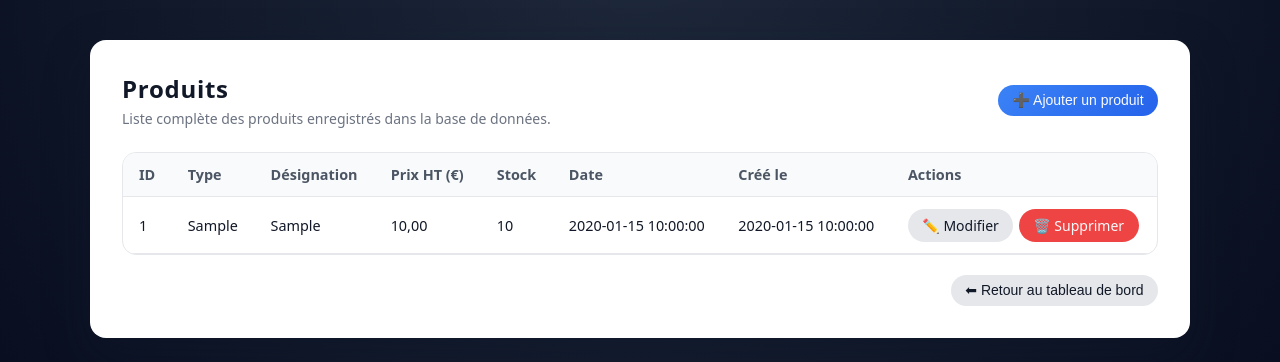
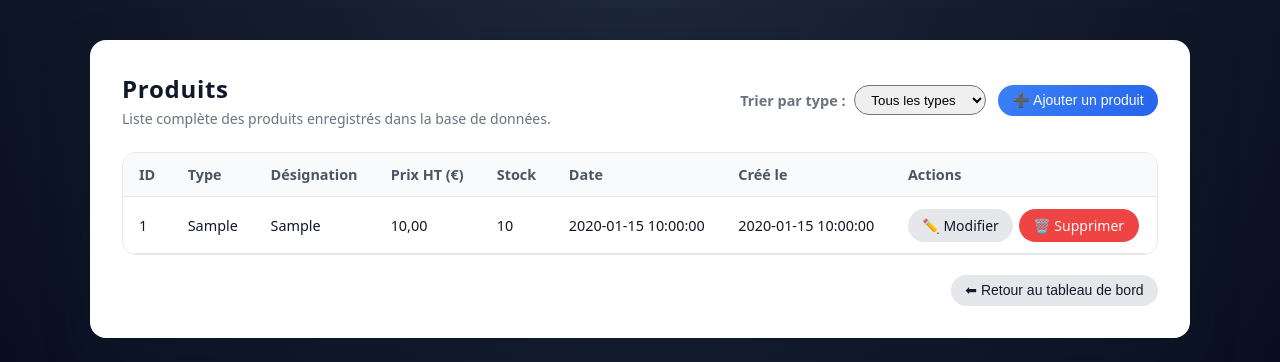
Before and after one commit to LordWe4pOns/M1_Web_classic, a PHP site: page /produit_list.php in a window 1280 px wide. Shown: the part 58-420 px from the top of the page. Run offline with PHP 8.4, Linux system fonts and the light colour scheme; the visitor is signed in with stand-in values (Sample User, id 1); tables that the repository leaves empty or names only in its code hold one stand-in row (values such as "Sample post").

Commit message:
feat add product filter

```diff
--- a/produit_list.php
+++ b/produit_list.php
@@ -8,21 +8,31 @@ if (!isset($_SESSION['user_id'])) {
     exit;
 }
 
-// Requête corrigée selon ta table réelle
+// Récupère le filtre depuis l'URL
+$typeFilter = $_GET['type'] ?? '';
+
+// Prépare la requête avec ou sans filtre
+if (!empty($typeFilter)) {
     $stmt = $db->prepare("
-    SELECT
-        id_p,
-        type_p,
-        designation_p,
-        prix_ht,
-        stock_p,
-        date_in,
-        timeS_in
+        SELECT id_p, type_p, designation_p, prix_ht, stock_p, date_in, timeS_in
+        FROM produit
+        WHERE type_p = :type
+        ORDER BY id_p ASC
+    ");
+    $stmt->bindParam(':type', $typeFilter, PDO::PARAM_STR);
+} else {
+    $stmt = $db->prepare("
+        SELECT id_p, type_p, designation_p, prix_ht, stock_p, date_in, timeS_in
         FROM produit
         ORDER BY id_p ASC
     ");
+}
+
 $stmt->execute();
 $produits = $stmt->fetchAll(PDO::FETCH_ASSOC);
+
+// Récupère la liste distincte des types pour le menu déroulant
+$types = $db->query("SELECT DISTINCT type_p FROM produit ORDER BY type_p ASC")->fetchAll(PDO::FETCH_COLUMN);
 ?>
 
 <!DOCTYPE html>
@@ -51,13 +61,28 @@ $produits = $stmt->fetchAll(PDO::FETCH_ASSOC);
 
 <main class="container">
     <div class="card">
-        <div class="card-header">
+        <div class="card-header" style="flex-wrap: wrap;">
             <div>
                 <h1 class="card-title">Produits</h1>
                 <p class="card-subtitle">
                     Liste complète des produits enregistrés dans la base de données.
                 </p>
             </div>
+
+            <div style="display:flex; gap:0.75rem; flex-wrap:wrap; align-items:center;">
+                <!-- Menu de tri -->
+                <form method="GET" action="produit_list.php" style="display:flex; align-items:center; gap:0.5rem;">
+                    <label for="type" style="font-size:0.9rem;">Trier par type :</label>
+                    <select name="type" id="type" onchange="this.form.submit()" style="border-radius:999px; padding:0.35rem 0.8rem;">
+                        <option value="">Tous les types</option>
+                        <?php foreach ($types as $type): ?>
+                            <option value="<?php echo htmlspecialchars($type); ?>"
+                                <?php if ($type === $typeFilter) echo 'selected'; ?>>
+                                <?php echo htmlspecialchars($type); ?>
+                            </option>
+                        <?php endforeach; ?>
+                    </select>
+                </form>
 
                 <button
                         type="button"
@@ -66,6 +91,7 @@ $produits = $stmt->fetchAll(PDO::FETCH_ASSOC);
                 >
                     ➕ Ajouter un produit
                 </button>
+            </div>
         </div>
 
         <div class="table-wrapper">
@@ -115,7 +141,7 @@ $produits = $stmt->fetchAll(PDO::FETCH_ASSOC);
                 <?php else: ?>
                     <tr>
                         <td colspan="8" style="text-align:center; padding:1rem;">
-                            Aucun produit trouvé.
+                            Aucun produit trouvé<?php if (!empty($typeFilter)) echo " pour le type <strong>" . htmlspecialchars($typeFilter) . "</strong>"; ?>.
                         </td>
                     </tr>
                 <?php endif; ?>
```
Lines whose indentation alone changed are shown as unchanged.
